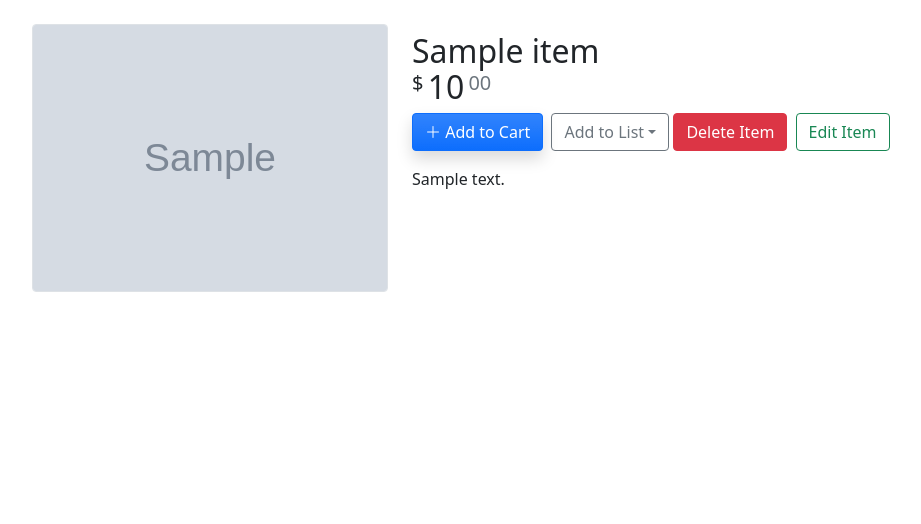
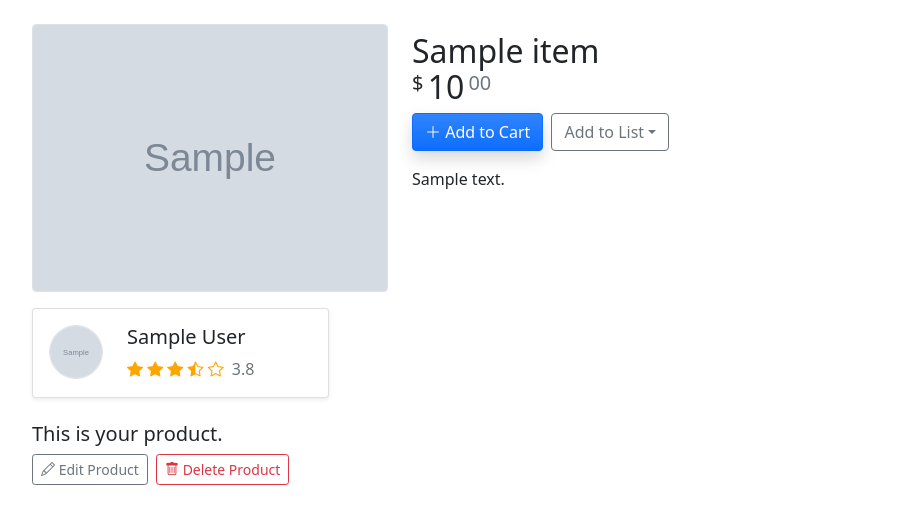
Before and after one commit to Jeff-SJSU/CMPE131-Project, a Flask app: page /product/1 in a window 1280 px wide. Shown: the part 56-580 px from the top of the page, without its empty margins (50-971 px from the left). Run offline with Flask 2, Linux system fonts and the light colour scheme; a user stored in the database is signed in; tables that the repository leaves empty hold one stand-in row (values such as "Sample post"); grey boxes marked "Sample" are stand-in pictures.

Commit message:
Add seller profile to product page

```diff
--- a/app/routes.py
+++ b/app/routes.py
@@ -33,8 +33,7 @@ def register():
         user.set_password(password)
         db.session.add(user)
         db.session.commit()
-        wish = "Wishlist"
-        wishlist = List(name=wish, user_id=user.id, wishlist=True)
+        wishlist = List(name='Wishlist', user_id=user.id, wishlist=True)
         db.session.add(wishlist)
         db.session.commit()
         print(f"Created user {name} with email {email}")
@@ -139,7 +138,8 @@ def delete():
 @app.route('/product/<int:id>')
 def product(id):
     item = Item.query.get_or_404(id)
-    return render_template('product.html', item=item)
+    user = User.query.get_or_404(item.uploader)
+    return render_template('product.html', item=item, uploader=user)
 
 # for seller use to add item
 # still missing something like redirect to seller's product display or something after
--- a/templates/includes/components.html
+++ b/templates/includes/components.html
@@ -6,6 +6,21 @@
     <span class="h5 fw-normal fw-normal align-top">$</span>
     <span class="h2 lh-1">{{ price|int }}</span>
     <span class="h5 fw-normal text-muted align-top">{{ ("%.2f"|format(price))[-2:] }}</span>
+{%- endmacro %}
+
+{% macro rating(rating) -%}
+    <span style="color:orange">
+    {% for i in range(1, 6) %}
+        {% if i <= rating %}
+            <i class="bi bi-star-fill"></i>
+        {% elif (i - rating <= 0.5) %}
+            <i class="bi bi-star-half"></i>
+        {% else %}
+            <i class="bi bi-star"></i>
+        {% endif %}
+    {% endfor %}
+    <span class="text-muted ms-1">{{rating}}</span>
+    </span>
 {%- endmacro %}
 
 {% macro product_card(item) -%}
--- a/templates/product.html
+++ b/templates/product.html
@@ -4,7 +4,22 @@
 
 <div class="row mt-3">
     <div class="col-4">
-        <img src="/static/images/products/{{ item.img }}" class="img-fluid border d-block rounded mb-2" alt="{{ item.name }}">
+        <img src="/static/images/products/{{ item.img }}" class="img-fluid border d-block rounded mb-3" alt="{{ item.name }}">
+        <div class="col-10 card card-body shadow-sm">
+            <div class="row">
+                <div class="col-auto">{{ components.avatar(uploader.img, size=54) }}</div>
+                <div class="col">
+                    <h5>{{uploader.name}}</h5>
+                    {{components.rating(3.8)}}
+                </div>
+            </div>
+            <a class="stretched-link" href="/user/{{uploader.name}}"><span class="visually-hidden">View Profile</span></a>
+        </div>
+        {% if current_user.id == item.uploader %}
+            <h5 class="mt-4">This is your product.</h5>
+            <a class="btn btn-outline-secondary btn-sm me-1" role="button" href="/product/{{ item.id }}/edit"><i class="bi bi-pencil"></i> Edit Product</a>
+            <a class="btn btn-outline-danger btn-sm me-1" role="button" href="/product/{{ item.id }}/delete"><i class="bi bi-trash"></i> Delete Product</a>
+        {% endif %}
     </div>
     <div class="col-8">
         <h2 class="mt-2 mb-0">{{ item.name }}</h2>
@@ -19,10 +34,6 @@
                     {% endfor %}
                 </ul>
             </span>
-            {% if current_user.id == item.uploader %}
-                <a class="btn btn-danger me-1" role="button" href="/product/{{ item.id }}/delete"> Delete Item</a>
-                <a class="btn btn-outline-success" role="button" href="/product/{{ item.id }}/edit"> Edit Item</a>
-            {% endif %}
         </div>
         <p>{{ item.description }}</p>
     </div>
```
Also changed, not shown: templates/user.html (+1 -10 lines).
